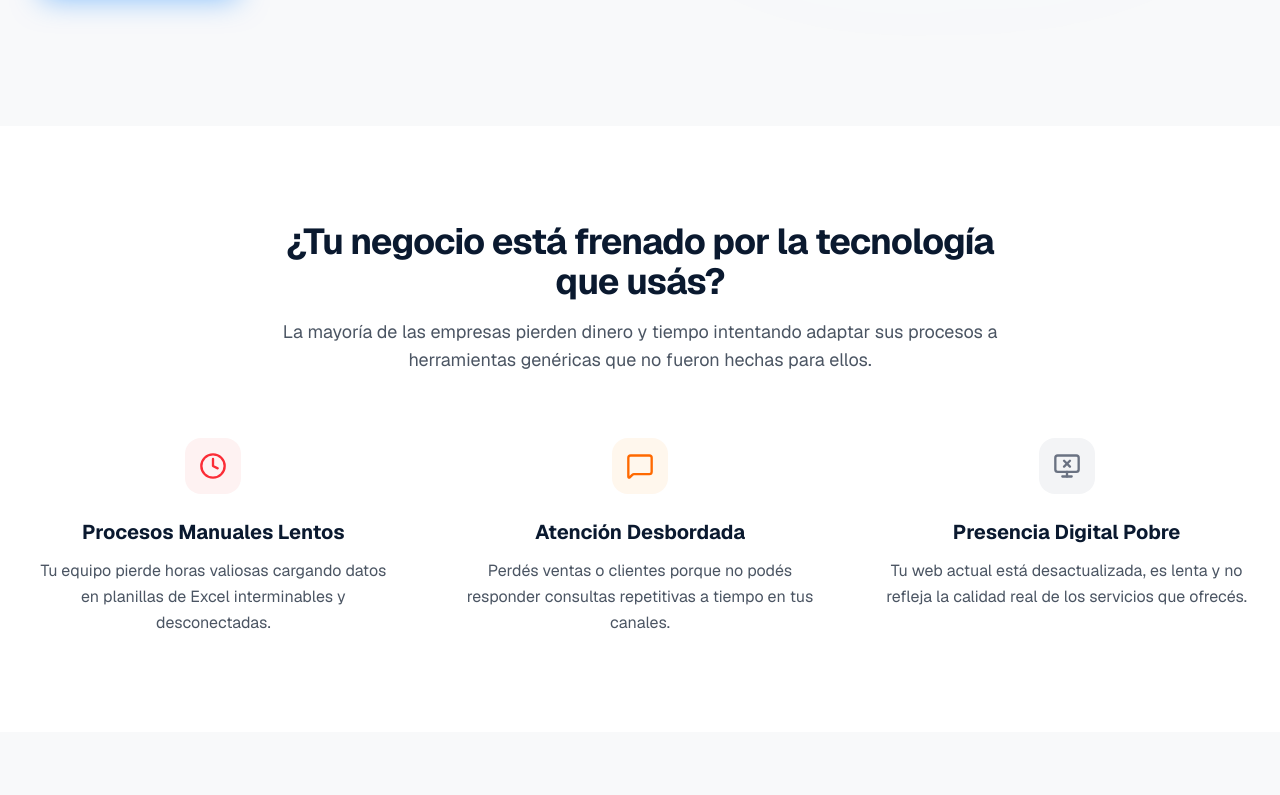
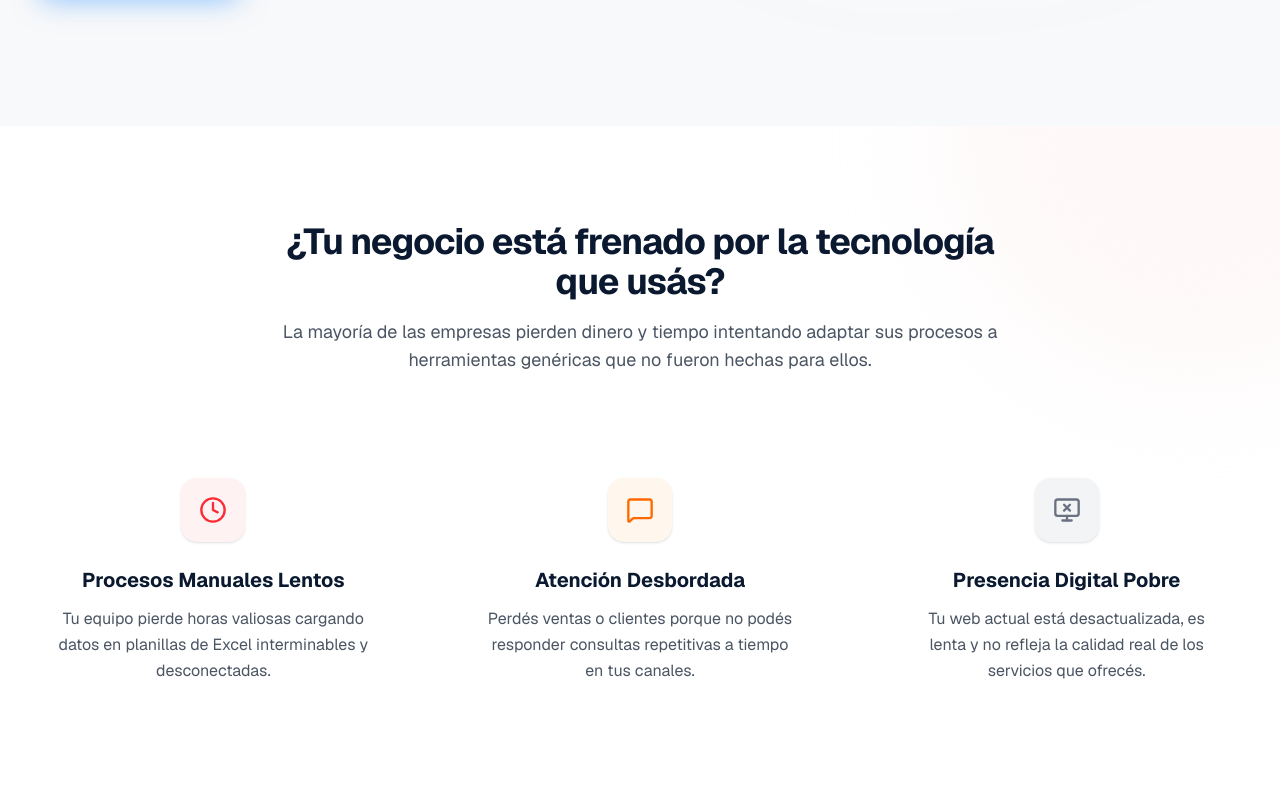
Before and after one commit to tomireyes28/wedevi, a Next.js app: page / in a window 1280 px wide. Shown: the part 805-1600 px from the top of the page. Built offline with nearby package versions, Linux system fonts and the light colour scheme.

Commit message:
feat: animate problem section with scroll reveal and hover interactions

```diff
--- a/src/components/sections/Problem.tsx
+++ b/src/components/sections/Problem.tsx
@@ -1,52 +1,88 @@
+"use client";
+
 import { Clock, MessageSquare, MonitorX } from 'lucide-react';
+import { motion } from 'framer-motion';
+
+// Definimos la variante para que los hijos aparezcan en cascada
+const containerVariants = {
+  hidden: { opacity: 0 },
+  show: {
+    opacity: 1,
+    transition: { staggerChildren: 0.2 } // 0.2s de retraso entre cada tarjeta
+  }
+};
+
+const itemVariants = {
+  hidden: { opacity: 0, y: 30 },
+  show: { opacity: 1, y: 0, transition: { duration: 0.6, ease: "easeOut" } }
+};
 
 export default function Problem() {
   return (
-    <section id="problema" className="py-24 bg-white">
-      <div className="max-w-7xl mx-auto px-4 sm:px-6 lg:px-8">
-        <div className="text-center max-w-3xl mx-auto mb-16">
+    <section id="problema" className="py-24 bg-white relative overflow-hidden">
+      {/* Detalle visual: una luz muy tenue en el fondo para que no sea blanco plano */}
+      <div className="absolute top-0 right-0 w-[500px] h-[500px] bg-red-50/50 rounded-full blur-3xl -translate-y-1/2 translate-x-1/3 pointer-events-none"></div>
+
+      <div className="max-w-7xl mx-auto px-4 sm:px-6 lg:px-8 relative z-10">
+
+        {/* Cabecera de la sección */}
+        <motion.div
+          initial={{ opacity: 0, y: 20 }}
+          whileInView={{ opacity: 1, y: 0 }}
+          viewport={{ once: true, margin: "-100px" }}
+          transition={{ duration: 0.6 }}
+          className="text-center max-w-3xl mx-auto mb-20"
+        >
           <h2 className="text-3xl md:text-4xl font-bold text-brand-navy mb-4 tracking-tight">
             ¿Tu negocio está frenado por la tecnología que usás?
           </h2>
           <p className="text-lg text-brand-gray">
             La mayoría de las empresas pierden dinero y tiempo intentando adaptar sus procesos a herramientas genéricas que no fueron hechas para ellos.
           </p>
-        </div>
+        </motion.div>
 
-        <div className="grid md:grid-cols-3 gap-10 lg:gap-16">
+        {/* Grilla de Problemas con animación en cascada */}
+        <motion.div
+          variants={containerVariants}
+          initial="hidden"
+          whileInView="show"
+          viewport={{ once: true, margin: "-50px" }}
+          className="grid md:grid-cols-3 gap-10 lg:gap-16"
+        >
           {/* Columna 1 */}
-          <div className="flex flex-col items-center text-center">
-            <div className="w-14 h-14 bg-red-50 text-red-500 rounded-2xl flex items-center justify-center mb-6">
+          <motion.div variants={itemVariants} className="group flex flex-col items-center text-center p-6 rounded-3xl transition-all duration-300 hover:bg-gray-50/50 hover:shadow-[0_20px_40px_-15px_rgba(0,0,0,0.05)]">
+            <div className="w-16 h-16 bg-red-50 text-red-500 rounded-2xl flex items-center justify-center mb-6 transition-transform duration-300 group-hover:scale-110 group-hover:-translate-y-2 shadow-sm">
               <Clock size={28} />
             </div>
-            <h3 className="text-xl font-bold text-brand-navy mb-3">Procesos Manuales Lentos</h3>
-            <p className="text-brand-gray leading-relaxed">
+            <h3 className="text-xl font-bold text-brand-navy mb-3 transition-colors group-hover:text-red-500">Procesos Manuales Lentos</h3>
+            <p className="text-brand-gray leading-relaxed group-hover:text-gray-600 transition-colors">
               Tu equipo pierde horas valiosas cargando datos en planillas de Excel interminables y desconectadas.
             </p>
-          </div>
+          </motion.div>
 
           {/* Columna 2 */}
-          <div className="flex flex-col items-center text-center">
-            <div className="w-14 h-14 bg-orange-50 text-orange-500 rounded-2xl flex items-center justify-center mb-6">
+          <motion.div variants={itemVariants} className="group flex flex-col items-center text-center p-6 rounded-3xl transition-all duration-300 hover:bg-gray-50/50 hover:shadow-[0_20px_40px_-15px_rgba(0,0,0,0.05)]">
+            <div className="w-16 h-16 bg-orange-50 text-orange-500 rounded-2xl flex items-center justify-center mb-6 transition-transform duration-300 group-hover:scale-110 group-hover:-translate-y-2 shadow-sm">
               <MessageSquare size={28} />
             </div>
-            <h3 className="text-xl font-bold text-brand-navy mb-3">Atención Desbordada</h3>
-            <p className="text-brand-gray leading-relaxed">
+            <h3 className="text-xl font-bold text-brand-navy mb-3 transition-colors group-hover:text-orange-500">Atención Desbordada</h3>
+            <p className="text-brand-gray leading-relaxed group-hover:text-gray-600 transition-colors">
               Perdés ventas o clientes porque no podés responder consultas repetitivas a tiempo en tus canales.
             </p>
-          </div>
+          </motion.div>
 
           {/* Columna 3 */}
-          <div className="flex flex-col items-center text-center">
-            <div className="w-14 h-14 bg-gray-100 text-gray-500 rounded-2xl flex items-center justify-center mb-6">
+          <motion.div variants={itemVariants} className="group flex flex-col items-center text-center p-6 rounded-3xl transition-all duration-300 hover:bg-gray-50/50 hover:shadow-[0_20px_40px_-15px_rgba(0,0,0,0.05)]">
+            <div className="w-16 h-16 bg-gray-100 text-gray-500 rounded-2xl flex items-center justify-center mb-6 transition-transform duration-300 group-hover:scale-110 group-hover:-translate-y-2 shadow-sm">
               <MonitorX size={28} />
             </div>
-            <h3 className="text-xl font-bold text-brand-navy mb-3">Presencia Digital Pobre</h3>
-            <p className="text-brand-gray leading-relaxed">
+            <h3 className="text-xl font-bold text-brand-navy mb-3 transition-colors group-hover:text-brand-navy">Presencia Digital Pobre</h3>
+            <p className="text-brand-gray leading-relaxed group-hover:text-gray-600 transition-colors">
               Tu web actual está desactualizada, es lenta y no refleja la calidad real de los servicios que ofrecés.
             </p>
-          </div>
-        </div>
+          </motion.div>
+        </motion.div>
+
       </div>
     </section>
   );
```
